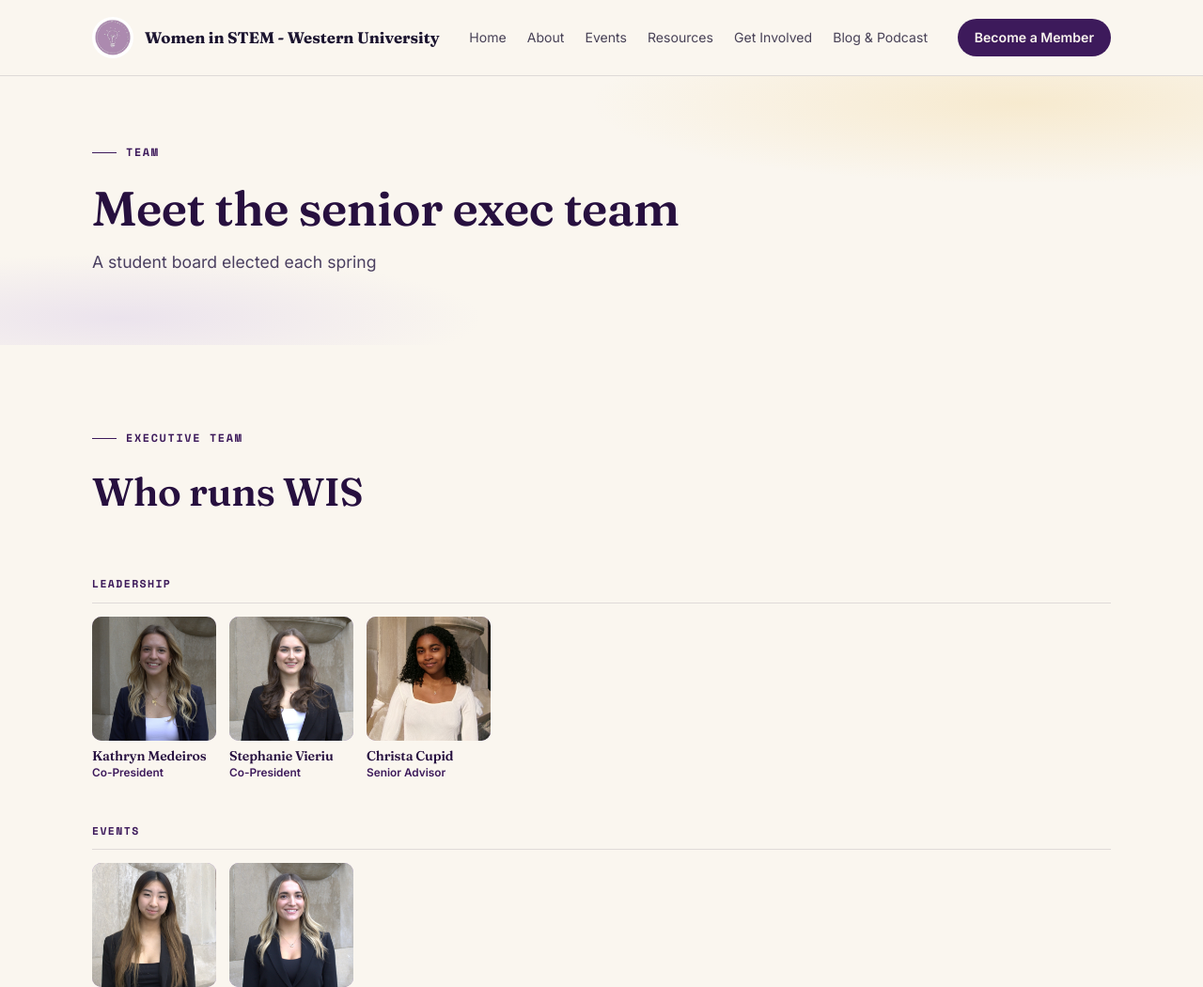
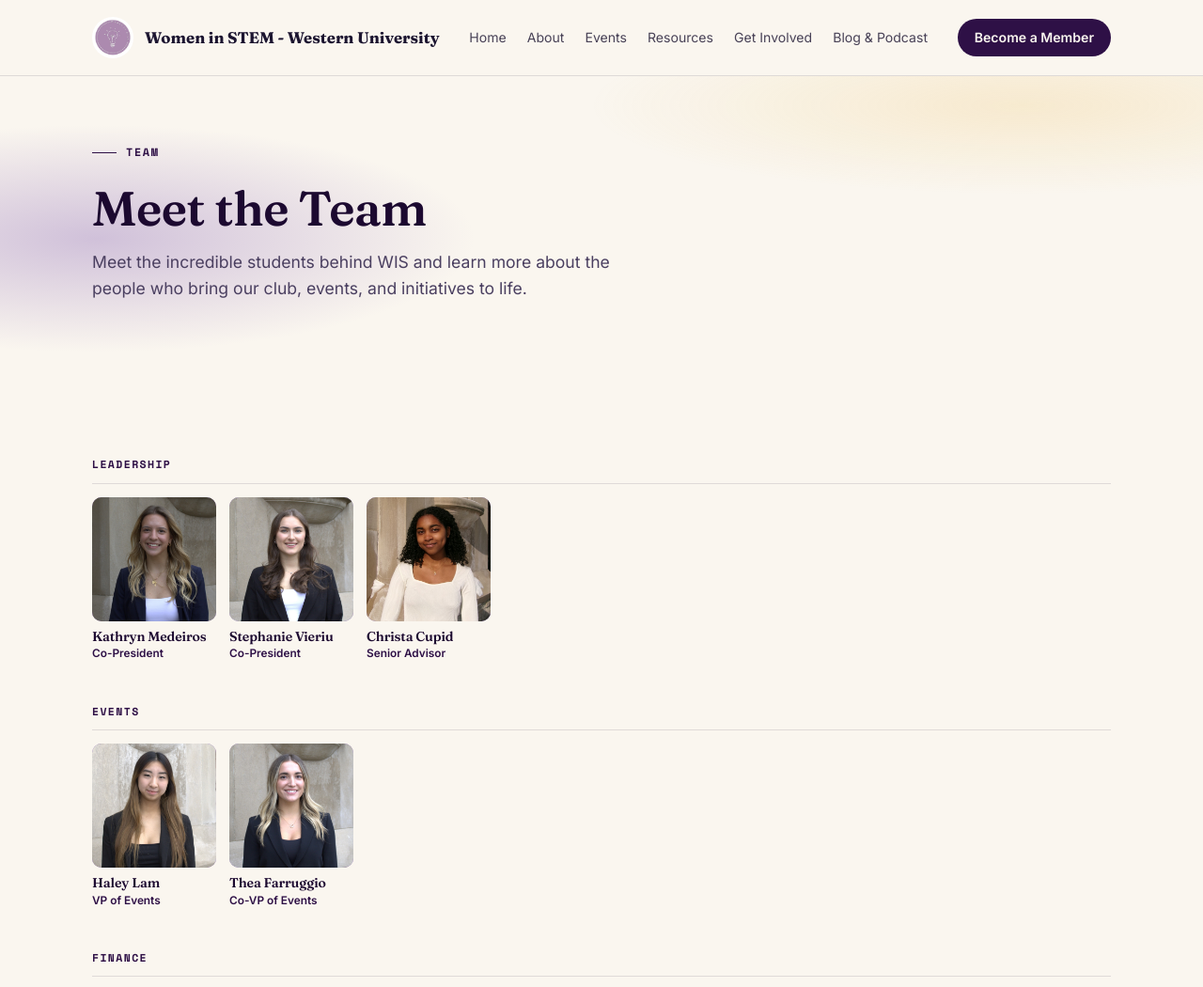
Before and after one commit to christacupid/women-in-stem-website, a plain HTML site: page team.html in a window 1280 px wide. Shown: the top 1050 px of the page at 94% size. Drawn offline with nearby package versions, Linux system fonts and the light colour scheme.

Commit message:
Add handbooks, blog posts, podcast episodes, team and event updates, darker purple

```diff
--- a/css/styles.css
+++ b/css/styles.css
@@ -1,12 +1,12 @@
 :root {
   --ink: #1C1530;
-  --purple: #3D1A5B;
-  --purple-deep: #27103F;
+  --purple: #2E1046;
+  --purple-deep: #1C0930;
   --gold: #E8B33D;
   --gold-soft: #F4D88B;
   --cream: #FAF6EF;
-  --lavender: #A689C7;
-  --lavender-pale: #C9B8E8;
+  --lavender: #9677BC;
+  --lavender-pale: #BBA5DF;
   --line: rgba(28, 21, 48, 0.12);
   --muted: #4a3f60;
   --max: 1140px;
@@ -197,7 +197,7 @@ nav {
   padding: 100px 0 110px;
   background:
     radial-gradient(ellipse 60% 50% at 85% 10%, rgba(232, 179, 61, 0.22), transparent 60%),
-    radial-gradient(ellipse 50% 40% at 10% 90%, rgba(201, 184, 232, 0.35), transparent 60%);
+    radial-gradient(ellipse 50% 40% at 10% 90%, rgba(150, 119, 188, 0.5), transparent 65%);
 }
 
 .hero-grid {
@@ -309,7 +309,7 @@ nav {
 .hero-logo img {
   width: min(340px, 100%);
   border-radius: 50%;
-  box-shadow: 0 24px 60px -18px rgba(61, 26, 91, 0.4);
+  box-shadow: 0 24px 60px -18px rgba(46, 16, 70, 0.4);
 }
 
 /* STAT STRIP */
@@ -385,7 +385,7 @@ section { padding: 90px 0; }
 
 .feature-card:hover {
   border-color: var(--purple);
-  box-shadow: 0 4px 16px rgba(61, 26, 91, 0.08);
+  box-shadow: 0 4px 16px rgba(46, 16, 70, 0.08);
 }
 
 .feature-card h3 {
@@ -597,7 +597,7 @@ footer { padding: 56px 0 0; border-top: 1px solid var(--line); }
   padding: 72px 0 56px;
   background:
     radial-gradient(ellipse 60% 50% at 85% 10%, rgba(232, 179, 61, 0.18), transparent 60%),
-    radial-gradient(ellipse 50% 40% at 10% 90%, rgba(201, 184, 232, 0.3), transparent 60%);
+    radial-gradient(ellipse 45% 55% at 8% 55%, rgba(150, 119, 188, 0.42), transparent 70%);
 }
 
 .page-hero h1 {
@@ -658,7 +658,7 @@ footer { padding: 56px 0 0; border-top: 1px solid var(--line); }
   margin-top: 32px;
 }
 
-.bg-alt { background: rgba(201, 184, 232, 0.12); }
+.bg-alt { background: rgba(187, 165, 223, 0.12); }
 
 .hidden { display: none !important; }
 
@@ -683,7 +683,7 @@ footer { padding: 56px 0 0; border-top: 1px solid var(--line); }
 .card:hover {
   transform: translateY(-3px);
   border-color: var(--purple);
-  box-shadow: 0 12px 32px -12px rgba(61, 26, 91, 0.18);
+  box-shadow: 0 12px 32px -12px rgba(46, 16, 70, 0.18);
 }
 
 .card-tag {
@@ -732,7 +732,7 @@ footer { padding: 56px 0 0; border-top: 1px solid var(--line); }
 
 .status-badge--planned,
 .status-badge--coming-soon {
-  background: rgba(201, 184, 232, 0.35);
+  background: rgba(187, 165, 223, 0.35);
   color: var(--purple);
 }
 
@@ -899,7 +899,7 @@ footer { padding: 56px 0 0; border-top: 1px solid var(--line); }
 .involve-card--link:hover {
   transform: translateY(-3px);
   border-color: var(--purple);
-  box-shadow: 0 12px 32px -12px rgba(61, 26, 91, 0.18);
+  box-shadow: 0 12px 32px -12px rgba(46, 16, 70, 0.18);
 }
 
 /* Featured opportunity */
@@ -930,7 +930,7 @@ footer { padding: 56px 0 0; border-top: 1px solid var(--line); }
 .featured-eyebrow { margin-bottom: 0; }
 
 .featured-opp--soon {
-  background: linear-gradient(160deg, rgba(201, 184, 232, 0.25) 0%, rgba(250, 246, 239, 0.8) 100%);
+  background: linear-gradient(160deg, rgba(150, 119, 188, 0.3) 0%, rgba(250, 246, 239, 0.8) 100%);
 }
 
 /* Latest content preview empty state */
@@ -1071,7 +1071,7 @@ footer { padding: 56px 0 0; border-top: 1px solid var(--line); }
 .pending-note {
   margin-top: 24px;
   padding: 12px 16px;
-  background: rgba(201, 184, 232, 0.2);
+  background: rgba(187, 165, 223, 0.2);
   border-radius: 10px;
   border-left: 3px solid var(--purple);
 }
--- a/js/data.js
+++ b/js/data.js
@@ -42,6 +42,7 @@ const WIS_DATA = {
     { num: "250+", label: "Members across faculties" },
     { num: "15+", label: "Events run each year" },
     { num: "12", label: "Partner labs & companies" },
+    { num: "40+", label: "Exec members" },
   ],
 
   hero: {
@@ -105,7 +106,7 @@ const WIS_DATA = {
       location: "Taylor Library",
       room: "Media Rooms 171A and 171D",
       theme: "Community Inclusion: BSLS",
-      status: null,
+      status: "past",
     },
     {
       date: "Thursday, November 5, 2026",
@@ -114,7 +115,7 @@ const WIS_DATA = {
       location: "Weldon Library",
       room: null,
       theme: "Community Inclusion: BSLS",
-      status: null,
+      status: "past",
     },
     {
       date: "Thursday, November 19, 2026",
@@ -123,14 +124,15 @@ const WIS_DATA = {
       location: "Taylor Library",
       room: null,
       theme: "Development (Exam Study Skills)",
-      status: null,
+      status: "past",
     },
     {
       date: "Thursday, December 3, 2026",
       dateShort: "DEC 3",
       isoDate: "2026-12-03",
-      location: "Weldon Library",
-      room: null,
+      location: "Taylor Library",
+      room: "Rooms 154 and 157",
+      time: "12:00–2:00 PM",
       theme: "Community Inclusion: BSLS",
       status: null,
     },
@@ -139,110 +141,12 @@ const WIS_DATA = {
   events: {
     upcoming: [
       {
-        title: "Internships / Career Pod",
-        category: "Professional Development",
-        date: "October 21, 2026",
-        dateShort: "OCT 21",
-        isoDate: "2026-10-21",
-        time: "Time TBD",
-        location: "Location TBD",
-        description: null,
-        purpose: null,
-        registrationUrl: null,
-        status: null,
-        notes: null,
-      },
-      {
-        title: "Classroom Visits — Toronto Trip Promotion",
-        category: "Professional Development",
-        date: "October 26–30, 2026",
-        dateShort: "OCT 26–30",
-        isoDate: "2026-10-26",
-        time: null,
-        location: "Western University classrooms / STEM lecture halls",
-        description: "WIS Events VPs and Directors will visit STEM lecture halls to introduce students to the Toronto Trip, explain the trip and its benefits, and encourage students to sign up.",
-        purpose: null,
-        registrationUrl: null,
-        status: "Exact classroom schedule TBD",
-        notes: null,
-      },
-      {
-        title: "Painting Iced Coffee Cups Social",
-        category: "Social",
-        date: "First week of November 2026 (tentative)",
-        dateShort: "EARLY NOV",
-        isoDate: "2026-11-01",
-        time: null,
-        location: "UC room",
-        description: "A creative BSLS-only social after Big Sister Little Sister pairings are announced. Members can decorate and personalize iced coffee cups while connecting with their Bigs and Littles.",
-        purpose: null,
-        registrationUrl: null,
-        status: "Tentative date",
-        notes: null,
-      },
-      {
-        title: "Speed Coffee Chatting",
-        category: "Professional Development / Networking",
-        date: "Wednesday, November 4, 2026",
-        dateShort: "NOV 4",
-        isoDate: "2026-11-04",
-        time: "6:00–7:30 PM",
-        location: "UCC 3220",
-        description: "A networking event where members rotate through short, timed conversations with upper-year students, alumni, or graduate students. Ask questions about academics, research, career paths, internships, and professional school in a relaxed setting.",
-        purpose: null,
-        registrationUrl: null,
-        status: null,
-        notes: null,
-      },
-      {
-        title: "Connect to Success",
-        category: "Professional Development",
-        date: "Sunday, November 15, 2026",
-        dateShort: "NOV 15",
-        isoDate: "2026-11-15",
-        time: "2:00 PM",
-        location: "Mustang Lounge",
-        description: "A professional development workshop to help members prepare for the Toronto Trip by strengthening resume, LinkedIn, networking, and professional communication skills. Includes interactive presentations, networking tips, and time to connect with other trip attendees.",
-        purpose: null,
-        registrationUrl: null,
-        status: null,
-        notes: null,
-      },
-      {
-        title: "Suture Clinic",
-        category: "Professional Development / Healthcare",
-        date: "Monday, November 16, 2026",
-        dateShort: "NOV 16",
-        isoDate: "2026-11-16",
-        time: "Time TBD",
-        location: "Location TBD",
-        description: "A hands-on workshop where participants learn and practice basic suturing techniques under the guidance of trained instructors. The session introduces foundational clinical skills and provides an opportunity to explore healthcare careers.",
-        purpose: null,
-        registrationUrl: null,
-        status: null,
-        notes: null,
-      },
-      {
-        title: "Pre-Toronto Trip Socials",
-        category: "Social",
-        date: "November 15–21 or November 22–27, 2026 (tentative)",
-        dateShort: "MID–LATE NOV",
-        isoDate: "2026-11-15",
-        time: null,
-        location: "Determined by each group",
-        description: "Toronto Trip groups will meet for a pre-trip social with their group members and WIS executive group lead. Each group can choose an activity such as a board game night, dinner, paint night, or virtual social.",
-        purpose: null,
-        registrationUrl: null,
-        status: "Tentative date",
-        notes: null,
-      },
-      {
         title: "Puppy Yoga",
         category: "Wellness / Social",
-        date: "November 19, 2026",
-        dateShort: "NOV 19",
-        isoDate: "2026-11-19",
-        time: null,
+        date: "Thursday, November 26, 2026",
+        dateShort: "NOV 26",
+        isoDate: "2026-11-26",
+        time: "5:00–8:00 PM",
         location: "UCC Community Room",
         description: "A wellness event featuring puppy yoga sessions designed to give members a fun opportunity to relax and recharge during the academic term.",
         purpose: null,
@@ -251,73 +155,45 @@ const WIS_DATA = {
         notes: null,
       },
       {
-        title: "Toronto Trip",
-        category: "Professional Development / Networking",
-        date: "November 2026 — date to be announced",
-        dateShort: "NOV TBA",
-        isoDate: "2026-11-20",
-        time: null,
-        location: "Toronto, Ontario, including locations surrounding the MaRS Discovery District",
-        description: "A full-day experience where approximately 100 selected WIS members from various STEM programs travel to Toronto to visit firms, laboratories, hospitals, and research facilities. Students can network with professionals, connect with other STEM students, and explore diverse STEM careers.",
-        purpose: "Career exploration, professional development, networking, and exposure to diverse STEM career paths.",
-        registrationUrl: null,
-        status: "Date TBA — potential dates November 20 or November 27, 2026",
-        notes: null,
-      },
-      {
-        title: "Coffee & Croissants",
-        category: "Social",
-        date: "Week of November 23, 2026",
-        dateShort: "NOV 23",
-        isoDate: "2026-11-23",
-        time: "Time TBD",
-        location: "Location TBD",
-        description: "A post-Toronto-trip social, run as a collaboration between the Operations and Events teams.",
-        purpose: null,
-        registrationUrl: null,
-        status: "Exact date TBD",
-        notes: null,
-      },
-      {
         title: "Wellness Packages — Fall",
         category: "Wellness",
-        date: "End of November 2026 (tentative)",
-        dateShort: "LATE NOV",
-        isoDate: "2026-11-30",
+        date: "Beginning of December 2026",
+        dateShort: "EARLY DEC",
+        isoDate: "2026-12-01",
         time: null,
         location: "Taylor Library boothing table",
         description: "Wellness packages will be distributed to members during exam season as a small reminder to prioritize wellbeing during a stressful time of year.",
         purpose: null,
         registrationUrl: null,
-        status: "Tentative date",
+        status: null,
         notes: null,
       },
       {
         title: "Coco & Cram",
         category: "Academic / Social",
-        date: "December 1, 2026 (tentative)",
-        dateShort: "DEC 1",
-        isoDate: "2026-12-01",
+        date: "Thursday, December 3, 2026",
+        dateShort: "DEC 3",
+        isoDate: "2026-12-03",
         time: null,
         location: "UC classroom",
         description: "A cozy December study social where WIS members can study, connect with senior executives and other members, and enjoy a festive atmosphere with hot chocolate or other refreshments.",
         purpose: null,
         registrationUrl: null,
-        status: "Tentative date",
+        status: null,
         notes: null,
       },
       {
-        title: "Trivia Night",
+        title: "Bar Night",
         category: "Social",
-        date: "Second week of classes in January 2027 (tentative)",
-        dateShort: "JAN 2027",
-        isoDate: "2027-01-12",
-        time: null,
-        location: "The Spoke",
-        description: "A themed trivia night hosted in partnership with The Spoke, giving WIS members a chance to relax, meet others, and enjoy a social evening together.",
+        date: "Thursday, January 7, 2027",
+        dateShort: "JAN 7",
+        isoDate: "2027-01-07",
+        time: "Time TBD",
+        location: "Location TBD",
+        description: null,
         purpose: null,
         registrationUrl: null,
-        status: "Tentative date",
+        status: null,
         notes: null,
       },
       {
@@ -463,6 +339,70 @@ const WIS_DATA = {
     ],
     past: [
       {
+        title: "Hot Cocoa Convos",
+        category: "Social",
+        date: "Wednesday, November 25, 2026 · 5:00–7:00 PM",
+        dateShort: "NOV 25",
+        isoDate: "2026-11-25",
+        recap: "A post-Toronto-trip social, run as a collaboration between the Operations and Events teams.",
+      },
+      {
+        title: "Toronto Trip",
+        category: "Professional Development / Networking",
+        date: "Friday, November 20, 2026 · 6:00 AM–6:00 PM",
+        dateShort: "NOV 20",
+        isoDate: "2026-11-20",
+        recap: null,
+      },
+      {
+        title: "Suture Clinic",
+        category: "Professional Development / Healthcare",
+        date: "Monday, November 16, 2026",
+        dateShort: "NOV 16",
+        isoDate: "2026-11-16",
+        recap: null,
+      },
+      {
+        title: "Connect to Success",
+        category: "Professional Development",
+        date: "Sunday, November 15, 2026",
+        dateShort: "NOV 15",
+        isoDate: "2026-11-15",
+        recap: null,
+      },
+      {
+        title: "Speed Coffee Chatting",
+        category: "Professional Development / Networking",
+        date: "Wednesday, November 4, 2026",
+        dateShort: "NOV 4",
+        isoDate: "2026-11-04",
+        recap: null,
+      },
+      {
+        title: "Painting Iced Coffee Cups Social",
+        category: "Social",
+        date: "November 2026",
+        dateShort: "NOV",
+        isoDate: "2026-11-01",
+        recap: null,
+      },
+      {
+        title: "Classroom Visits — Toronto Trip Promotion",
+        category: "Professional Development",
+        date: "October 26–30, 2026",
+        dateShort: "OCT 26–30",
+        isoDate: "2026-10-26",
+        recap: null,
+      },
+      {
+        title: "Internships / Career Pod",
+        category: "Professional Development",
+        date: "October 21, 2026",
+        dateShort: "OCT 21",
+        isoDate: "2026-10-21",
+        recap: null,
+      },
+      {
         title: "Charm Bracelet Social",
         category: "Social",
         date: "October 7, 2026",
@@ -492,6 +432,16 @@ const WIS_DATA = {
         title: "Study Skills 101",
         url: "https://drive.google.com/file/d/1dpk0ywFGDwyL-EU43BcKr0IHzb_2OYXA/view?usp=sharing",
         description: "Study skills resource",
+      },
+      {
+        title: "Standardized Testing 101",
+        url: "files/standardized-testing-101.pdf",
+        description: "WIS handbook on how to prep for the MCAT, DAT, LSAT, and CASPer.",
+      },
+      {
+        title: "Research 101",
+        url: "files/research-101.pdf",
+        description: "WIS handbook on how to get into research as an undergraduate student.",
       },
     ],
     career: [],
@@ -540,6 +490,16 @@ const WIS_DATA = {
   /* Blog posts — set url when published; use status: "Planned" for coming soon */
   blogPosts: [
     {
+      title: "Bouncing Back from the Brrr",
+      author: null,
+      date: "November 17, 2026",
+      isoDate: "2026-11-17",
+      category: "Student Life / Wellness",
+      description: null,
+      status: null,
+      url: "https://wisblog.wixsite.com/womeninstemuwo/post/bouncing-back-from-the-brrr",
+    },
+    {
       title: "Move More, Stress Less: Fun Ways to Stay Active During the School Year",
       author: null,
       date: "September 22, 2026",
@@ -550,22 +510,24 @@ const WIS_DATA = {
       url: "https://wisblog.wixsite.com/womeninstemuwo/post/move-more-stress-less-fun-ways-to-stay-active-during-the-school-year",
     },
     {
-      title: "Scholarships",
+      title: "Funding Your Future: A Guide to Scholarships for Women in STEM",
       author: "Finance",
       date: "September 18, 2026",
       isoDate: "2026-09-18",
       category: "Financial Resources",
       description: "A guide to scholarship opportunities and resources for students.",
-      status: "Planned",
+      status: null,
+      url: "https://wisblog.wixsite.com/womeninstemuwo/post/funding-your-future-a-guide-to-scholarships-for-women-in-stem",
     },
     {
-      title: "I Want to Switch Programs",
+      title: "Thinking About Switching Programs?",
       author: "Operations",
       date: "October 22, 2026",
       isoDate: "2026-10-22",
       category: "Academic / Student Support",
       description: "A guide for students considering changing programs, including questions to consider and where to seek guidance.",
-      status: "Planned",
+      status: null,
+      url: "https://wisblog.wixsite.com/womeninstemuwo/post/i-want-to-switch-programs",
     },
     {
       title: "Standardized Testing Series",
@@ -599,31 +561,54 @@ const WIS_DATA = {
   /* Public podcast episodes only — omit entries without a title/topic */
   podcastEpisodes: [
     {
+      title: "Choosing Your Module: Double Major or HSP?",
+      host: null,
+      date: "November 24, 2026",
+      isoDate: "2026-11-24",
+      category: "Academic",
+      description: "A comparison of double majors and honours specializations, covering course load, flexibility, and future options, with the hosts' own experiences.",
+      status: null,
+      listeningUrl: "https://open.spotify.com/episode/2FGM6RUIuTAMlTcKViDjAI",
+    },
+    {
+      title: "Financial Foundations: Exploring Unconventional Careers in STEM",
+      host: "Operations & Finance",
+      date: "November 10, 2026",
+      isoDate: "2026-11-10",
+      category: "Career",
+      description: "An exploration of non-traditional STEM careers and where STEM and finance overlap.",
+      status: null,
+      listeningUrl: "https://open.spotify.com/episode/040PtWeM1H3RrsCwMUFbgD",
+    },
+    {
+      title: "Beyond the Books: CASPer",
+      host: null,
+      date: "November 3, 2026",
+      isoDate: "2026-11-03",
+      category: "Academic / Career",
+      description: "How to prepare for the CASPer test, including its format, the scenarios you'll see, and the skills it assesses.",
+      status: null,
+      listeningUrl: "https://open.spotify.com/episode/3uE9MU3cnfiJjuYb1gWXjx",
+    },
+    {
+      title: "Behind the Soph Lab Coat: O-Week & Community",
+      host: null,
+      date: "October 27, 2026",
+      isoDate: "2026-10-27",
+      category: "Student Life / Leadership",
+      description: "Science and Health Sciences Sophs share their experiences of the role and of Orientation Week.",
+      status: null,
+      listeningUrl: "https://open.spotify.com/episode/4o3RYol9MBb1iLwnSqZCZ4",
+    },
+    {
       title: "The Art of Teaching with Dr. Derek McLachlin",
       host: "Audrey",
-      date: null,
+      date: "October 22, 2026",
+      isoDate: "2026-10-22",
       category: "Career / Academia",
       description: "An exploration of Dr. Derek McLachlin's journey from research scientist to educator, how his biochemical research background shaped his teaching approach, and his interest in the scholarship of teaching and learning.",
-      status: "Planned",
-      listeningUrl: null,
-    },
-    {
-      title: "Sophing...",
-      host: "Julia",
-      date: "October 27, 2026",
-      category: "Student Life / Leadership",
-      description: "An episode exploring the experience of being a Soph, how students can apply, and why the role can be an impactful way to get involved on campus.",
-      status: "Planned",
-      listeningUrl: null,
-    },
-    {
-      title: "Standardized Testing Series",
-      host: "Development",
-      date: "November 3, 2026",
-      category: "Academic / Career",
-      description: "Planned podcast content related to standardized testing.",
-      status: "Planned",
-      listeningUrl: null,
+      status: null,
+      listeningUrl: "https://open.spotify.com/episode/6tma6SraQ5wduukYmac95K",
     },
     {
       title: "Internships & Career Opportunities",
@@ -700,7 +685,7 @@ const WIS_DATA = {
       group: "Community Inclusion",
       members: [
         { name: "Ashley Oswald", role: "VP Community Inclusion", initials: "A.O.", image: "headshots/cropped_headshots/Ashley_Oswald.jpg" },
-        { name: "Angely Mukeshimana", role: "VP Community Inclusion", initials: "A.M." },
+        { name: "Angely Mukeshimana", role: "VP Community Inclusion", initials: "A.M.", image: "headshots/cropped_headshots/Angely_Mukeshimana.jpg" },
       ],
     },
   ],
--- a/team.html
+++ b/team.html
@@ -20,17 +20,13 @@
 <section class="page-hero">
   <div class="wrap">
     <div class="eyebrow">Team</div>
-    <h1>Meet the senior exec team</h1>
-    <p>A student board elected each spring</p>
+    <h1>Meet the Team</h1>
+    <p>Meet the incredible students behind WIS and learn more about the people who bring our club, events, and initiatives to life.</p>
   </div>
 </section>
 
 <section>
   <div class="wrap">
-    <div class="section-head">
-      <div class="eyebrow">Executive team</div>
-      <h2>Who runs WIS</h2>
-    </div>
     <div id="team-groups"></div>
   </div>
 </section>
```
Also changed, not shown: js/main.js (+15 -5 lines), headshots/cropped_headshots/Angely_Mukeshimana.jpg (added), images/team/angely-mukeshimana.png (deleted), 2 other files.
